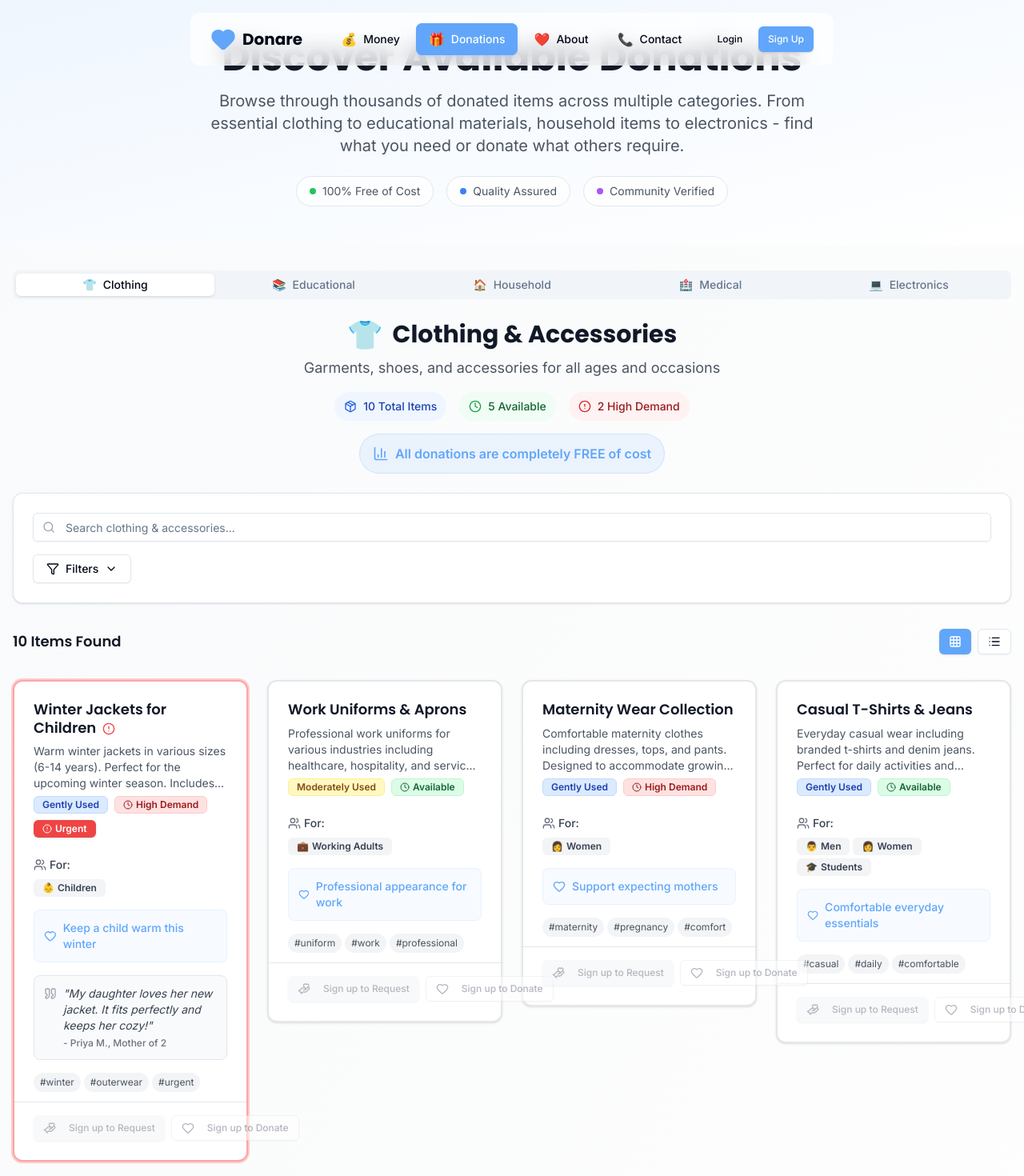
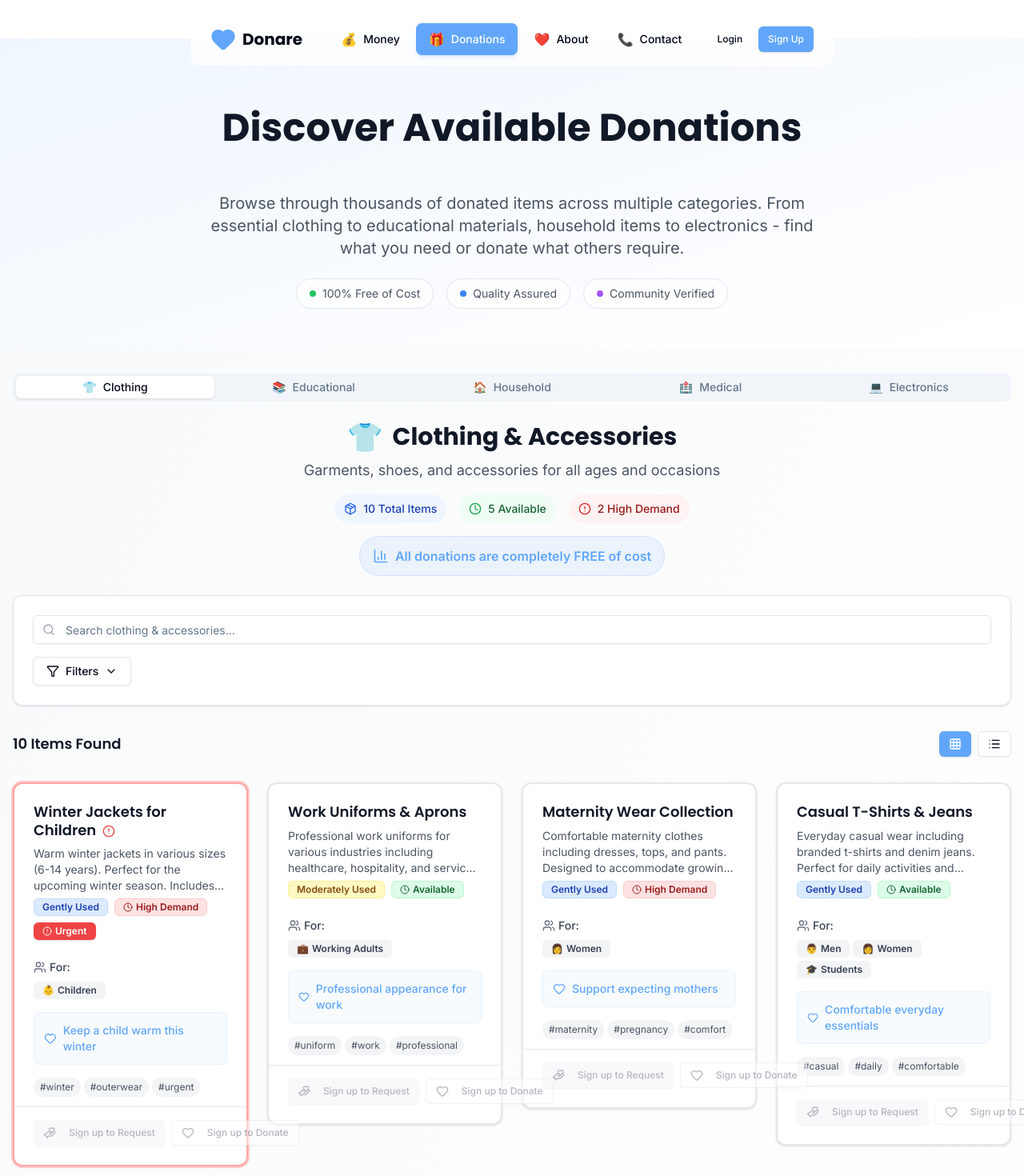
Before and after one commit to Alex-S07/donare, a Next.js app: page /donations in a window 1280 px wide. Shown: the top 1470 px of the page at 80% size. Built offline with nearby package versions, Linux system fonts and the light colour scheme.

Commit message:
Refactor DonationsPage layout and remove testimonials from dummy donations data

```diff
--- a/app/donations/page.tsx
+++ b/app/donations/page.tsx
@@ -15,11 +15,11 @@ export const metadata: Metadata = {
 
 export default function DonationsPage() {
   return (
-    <div className="min-h-screen">
+    <div className="h-full my-12">
       {/* Hero Section */}
-      <section className="bg-gradient-to-br from-primary/10 via-primary/5 to-transparent py-12">
-        <div className="container mx-auto px-4 text-center">
-          <h1 className="text-4xl md:text-5xl font-bold text-gray-900 mb-4">
+      <section className="bg-gradient-to-br from-primary/10 via-primary/5 to-transparent py-12 h-full">
+        <div className="container mx-auto px-4 text-center h-full">
+          <h1 className="text-4xl md:text-5xl font-bold text-gray-900 mb-4 py-10 h-full">
             Discover Available Donations
           </h1>
           <p className="text-xl text-gray-600 max-w-3xl mx-auto mb-6">
--- a/data/dummy-donations.ts
+++ b/data/dummy-donations.ts
@@ -11,10 +11,6 @@ const clothesItems: DonationItem[] = [
     targetDemographics: ['Children'],
     availability: 'High Demand',
     impactStatement: 'Keep a child warm this winter',
-    testimonial: {
-      text: 'My daughter loves her new jacket. It fits perfectly and keeps her cozy!',
-      author: 'Priya M., Mother of 2'
-    },
     tags: ['winter', 'outerwear', 'urgent'],
     isUrgent: true
   },
@@ -134,10 +130,6 @@ const educationItems: DonationItem[] = [
     targetDemographics: ['Children', 'Students'],
     availability: 'High Demand',
     impactStatement: 'Foundation for a bright future',
-    testimonial: {
-      text: 'These books helped my son excel in his studies. Thank you!',
-      author: 'Sunita D., Mother'
-    },
     tags: ['textbooks', 'primary', 'NCERT', 'urgent'],
     isUrgent: true
   },
@@ -264,10 +256,6 @@ const householdItems: DonationItem[] = [
     targetDemographics: ['Families', 'Elderly'],
     availability: 'High Demand',
     impactStatement: 'Comfort for peaceful sleep',
-    testimonial: {
-      text: 'Finally, my children sleep comfortably. These blankets are so warm!',
-      author: 'Meera S., Mother of 3'
-    },
     tags: ['bedding', 'comfort', 'sleep'],
     isUrgent: true
   },
@@ -383,10 +371,6 @@ const medicalItems: DonationItem[] = [
     targetDemographics: ['Elderly'],
     availability: 'High Demand',
     impactStatement: 'Monitor health at home',
-    testimonial: {
-      text: 'This device helps me track my BP daily. Very grateful!',
-      author: 'Ramesh G., Senior Citizen'
-    },
     tags: ['blood-pressure', 'monitoring', 'elderly'],
     isUrgent: true
   },
@@ -469,10 +453,6 @@ const electronicsItems: DonationItem[] = [
     targetDemographics: ['Students'],
     availability: 'High Demand',
     impactStatement: 'Bridge the digital divide',
-    testimonial: {
-      text: 'This laptop changed my daughter\'s education journey completely!',
-      author: 'Kavita R., Parent'
-    },
     tags: ['laptop', 'education', 'digital'],
     isUrgent: true
   },
```
